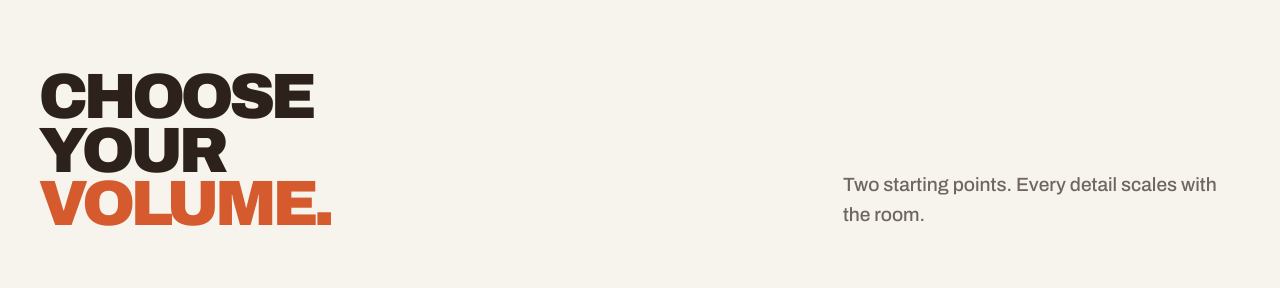
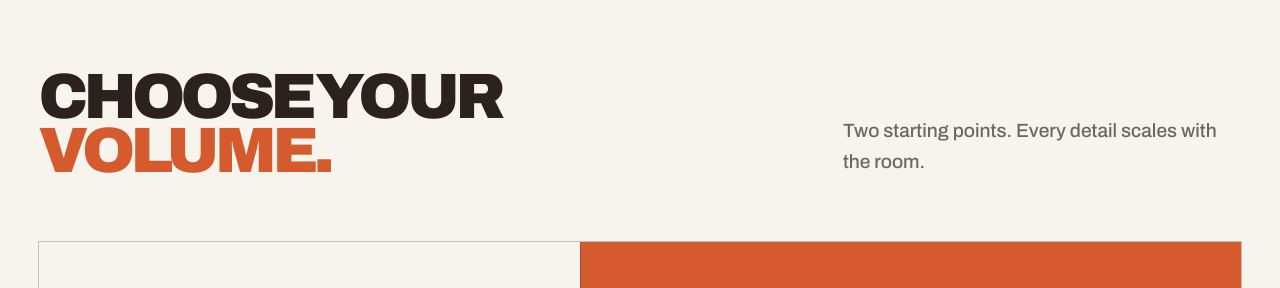
Before and after one commit to desgnmate/mp3social, a Next.js app: page /catering in a window 1280 px wide. Shown: the part 2814-3102 px from the top of the page. Built offline with nearby package versions, Linux system fonts and the light colour scheme; no server answers.

Commit message:
Keep catering volume heading to two lines

```diff
--- a/src/app/catering/catering.module.css
+++ b/src/app/catering/catering.module.css
@@ -179,6 +179,17 @@
   max-width: 10ch;
   font-size: var(--type-section);
   text-transform: uppercase;
+}
+
+.sectionHeading h2 .headingLine {
+  display: block;
+  color: var(--ink);
+  white-space: nowrap;
+}
+
+.sectionHeading h2 > span:last-child {
+  display: block;
+  white-space: nowrap;
 }
 
 .menuComposition {
--- a/src/app/catering/page.tsx
+++ b/src/app/catering/page.tsx
@@ -242,7 +242,7 @@ export default function CateringPage() {
 
           <section className={styles.section} aria-labelledby="booking-title">
             <div className={styles.sectionHeading} data-catering-reveal>
-              <h2 id="booking-title">Choose your <span>volume.</span></h2>
+              <h2 id="booking-title"><span className={styles.headingLine}>Choose your</span><span>volume.</span></h2>
               <p>Two starting points. Every detail scales with the room.</p>
             </div>
             <div className={styles.modeGrid} data-catering-reveal>
```
